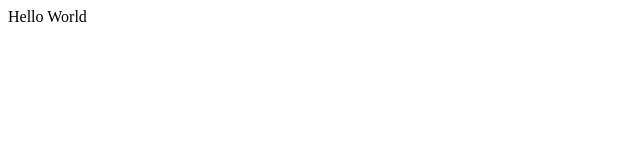
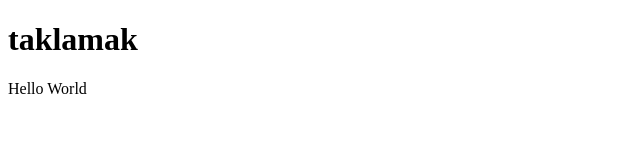
Before and after one commit to pjsvis/pjsvis.github.io, a plain HTML site: page index.html in a window 1280 px wide. Shown: the whole page, without its empty margins (0-640 px from the left). Drawn offline with Linux system fonts and the light colour scheme.

Commit message:
change content

```diff
--- a/index.html
+++ b/index.html
@@ -8,6 +8,7 @@
   <title>taklamak</title>
 </head>
 <body>
+  <h1>taklamak</h1>
   Hello World
 </body>
 </html>
```
